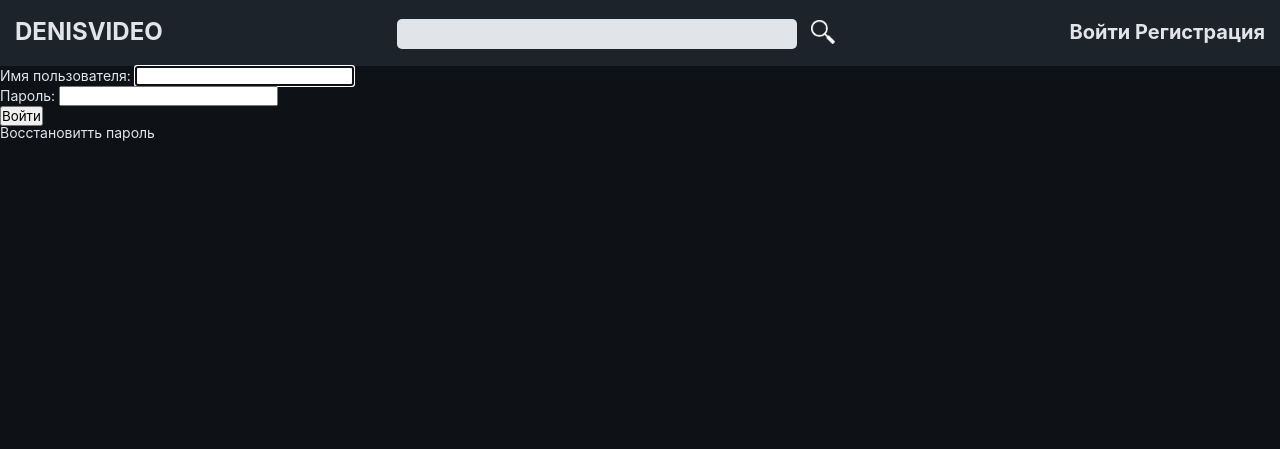
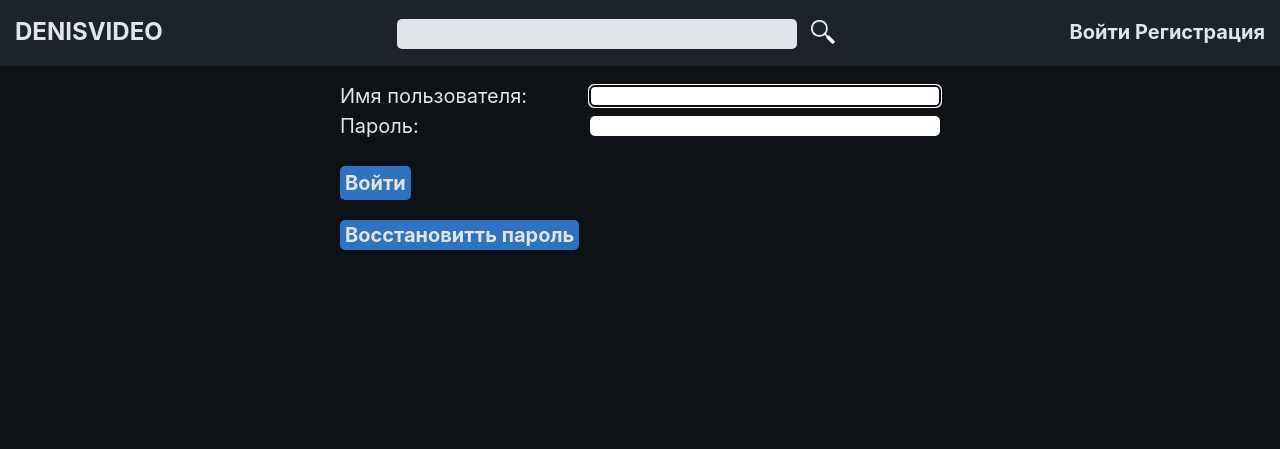
Before and after one commit to denis-teslyuk/denisvideosite, a Django app: page /users/login/ in a window 1280 px wide. Shown: the top 449 px of the page. Run offline with Django 5.2, Linux system fonts and the light colour scheme; style sheets or scripts are compiled from the project's sources.

Commit message:
Add styles to login registtration pages

```diff
--- a/denisvideosite/denisvideo/static/denisvideo/css/source/style.scss
+++ b/denisvideosite/denisvideo/static/denisvideo/css/source/style.scss
@@ -440,3 +440,9 @@ html{
 .password-reset-confirm-username{
     margin-bottom: 20px;
 }
+
+.login-password-reset-button{
+    display: inline-block;
+    margin-top: 20px;
+    font-size: 20px;
+}
--- a/denisvideosite/denisvideo/static/denisvideo/css/style.css
+++ b/denisvideosite/denisvideo/static/denisvideo/css/style.css
@@ -505,3 +505,9 @@ html {
 .password-reset-confirm-username {
   margin-bottom: 20px;
 }
+
+.login-password-reset-button {
+  display: inline-block;
+  margin-top: 20px;
+  font-size: 20px;
+}
--- a/denisvideosite/users/templates/users/login.html
+++ b/denisvideosite/users/templates/users/login.html
@@ -1,13 +1,14 @@
 {% extends 'base.html' %}
 
 {% block content %}
-<div>
-  <form action="" method="post">
+<div class="form-container">
+  <form action="" method="post" class="site-form">
     {% csrf_token %}
     <input type="hidden" name="next" value="{{next}}">
     {{form.as_p}}
     <button type="submit">Войти</button>
   </form>
+  <div class="login-password-reset-button blue-button"><a href="{% url 'users:password_reset' %}">Восстановитть пароль</a></div>
 </div>
-<div><a href="{% url 'users:password_reset' %}">Восстановитть пароль</a></div>
+
 {% endblock %}
--- a/denisvideosite/users/templates/users/registration.html
+++ b/denisvideosite/users/templates/users/registration.html
@@ -1,7 +1,7 @@
 {% extends 'base.html' %}
 
 {% block content %}
-<div><form action="" method="post">
+<div class="form-container"><form action="" method="post" class="site-form">
     {% csrf_token %}
     {{form.as_p}}
     <button type="submit">Регистрация</button>
```
